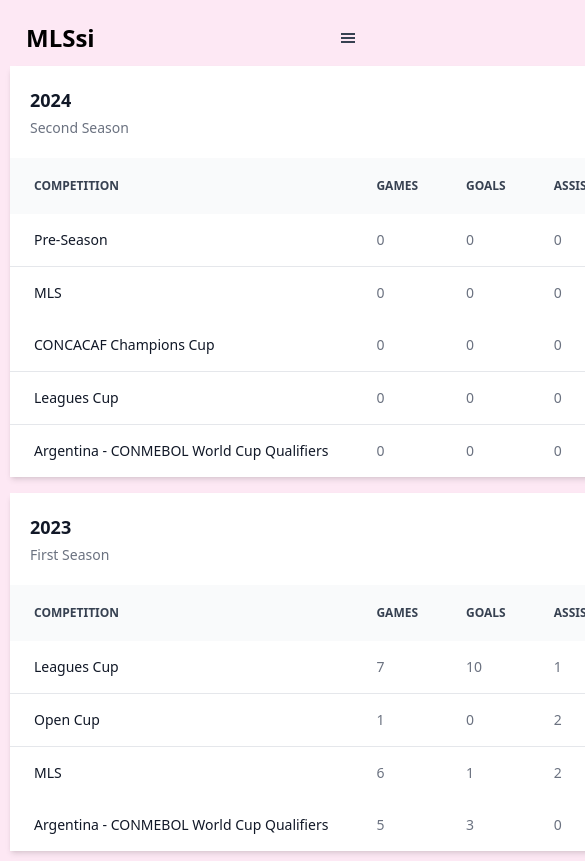
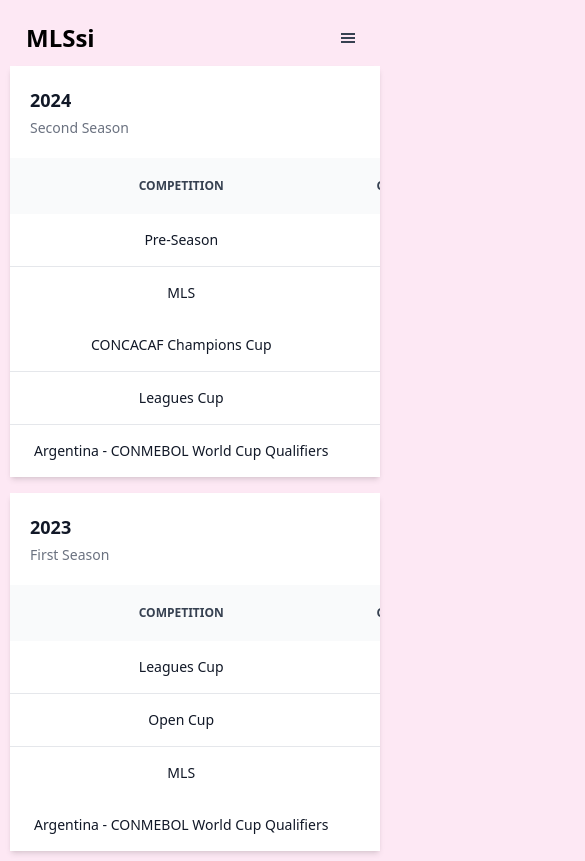
Before and after one commit to juniorq33/mlssi, a React (Create React App) app: page /Stats in a window 390 px wide. Shown: the top 861 px of the page, 585 px wide, since content can reach past the window. Built offline with nearby package versions, Linux system fonts and the light colour scheme; the HTML template or start-up script is replaced by a standard one.

Commit message:
responsive design Stats page

```diff
--- a/src/components/FirstSeason.jsx
+++ b/src/components/FirstSeason.jsx
@@ -2,8 +2,8 @@
 
 export default function FirstSeason () {
   return (
-    <div class="overflow-auto shadow-md sm:rounded-lg">
-        <table class="w-full text-sm text-left rtl:text-right text-gray-500 dark:text-gray-400">
+    <div class="overflow-x-auto shadow-md sm:rounded-lg">
+        <table class="w-full text-sm text-center rtl:text-right text-gray-500 dark:text-gray-400">
             <caption class="p-5 text-lg font-semibold text-left rtl:text-right text-gray-900 bg-white dark:text-white dark:bg-gray-800">
                 2023
                 <p class="mt-1 text-sm font-normal text-gray-500 dark:text-gray-400">First Season</p>
--- a/src/components/SecondSeason.jsx
+++ b/src/components/SecondSeason.jsx
@@ -2,8 +2,8 @@
 
 export default function SecondSeason () {
   return (
-    <div class="overflow-auto shadow-md sm:rounded-lg">
-        <table class="w-full text-sm text-left rtl:text-right text-gray-500 dark:text-gray-400">
+    <div class="overflow-x-auto shadow-md sm:rounded-lg">
+        <table class="w-full text-sm text-center rtl:text-right text-gray-500 dark:text-gray-400">
             <caption class="p-5 text-lg font-semibold text-left rtl:text-right text-gray-900 bg-white dark:text-white dark:bg-gray-800">
                 2024
                 <p class="mt-1 text-sm font-normal text-gray-500 dark:text-gray-400">Second Season</p>
--- a/src/components/Stats.jsx
+++ b/src/components/Stats.jsx
@@ -4,7 +4,7 @@
 
 export default function Stats () {
   return (
-    <div class="flex flex-col flex-wrap gap-4">
+    <div class="flex flex-col gap-4">
         <div>
             <SecondSeason></SecondSeason>
         </div>
```
